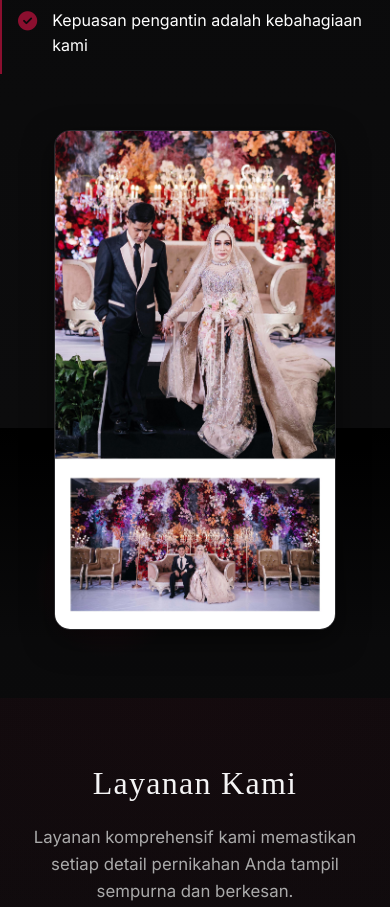
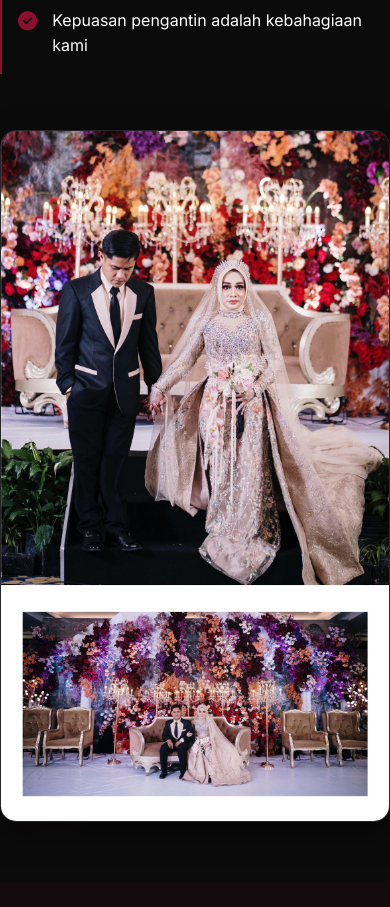
Before and after one commit to LittleMoer/DwiPutriOrganizer, a plain HTML site: page index.html in a window 390 px wide. Shown: the part 1260-2167 px from the top of the page. Drawn offline with Linux system fonts and the light colour scheme; a web font is replaced by a local one.

Commit message:
style: adjust about-image dimensions and formatting for better responsiveness

```diff
--- a/index.html
+++ b/index.html
@@ -68,7 +68,7 @@
                     </ul>
                 </div>
                 <div class="about-image" style="position: relative;">
-                    <img src="img/tentangkami.jpg" alt="Tentang Dwi Putri" style="width: 100%; height: 500px; border-radius: 16px; object-fit: cover; box-shadow: 0 10px 30px rgba(0,0,0,0.5); border: 1px solid var(--stroke);">
+                    <img src="img/tentangkami.jpg" alt="Tentang Dwi Putri" style="width: 100%; height: auto; border-radius: 16px; box-shadow: 0 10px 30px rgba(0,0,0,0.5); border: 1px solid var(--stroke); display: block;">
                     <div style="position: absolute; bottom: -20px; left: -20px; width: 150px; height: 150px; border-radius: 50%; background: radial-gradient(circle, rgba(139,15,47,0.2) 0%, transparent 70%); z-index: -1;"></div>
                 </div>
             </div>
```
